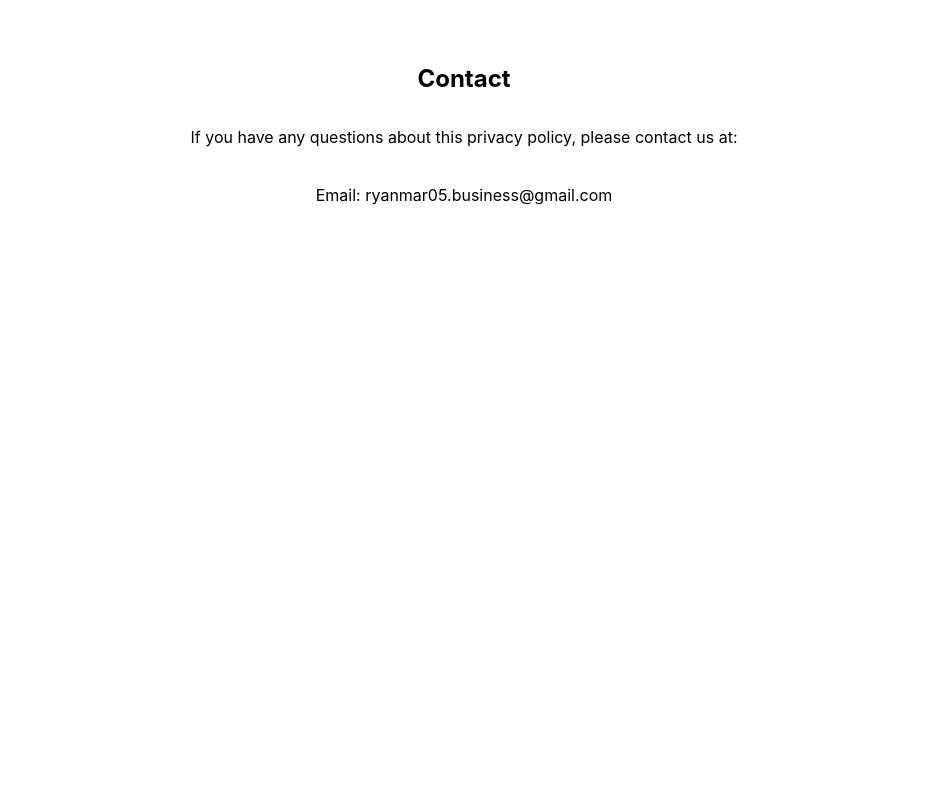
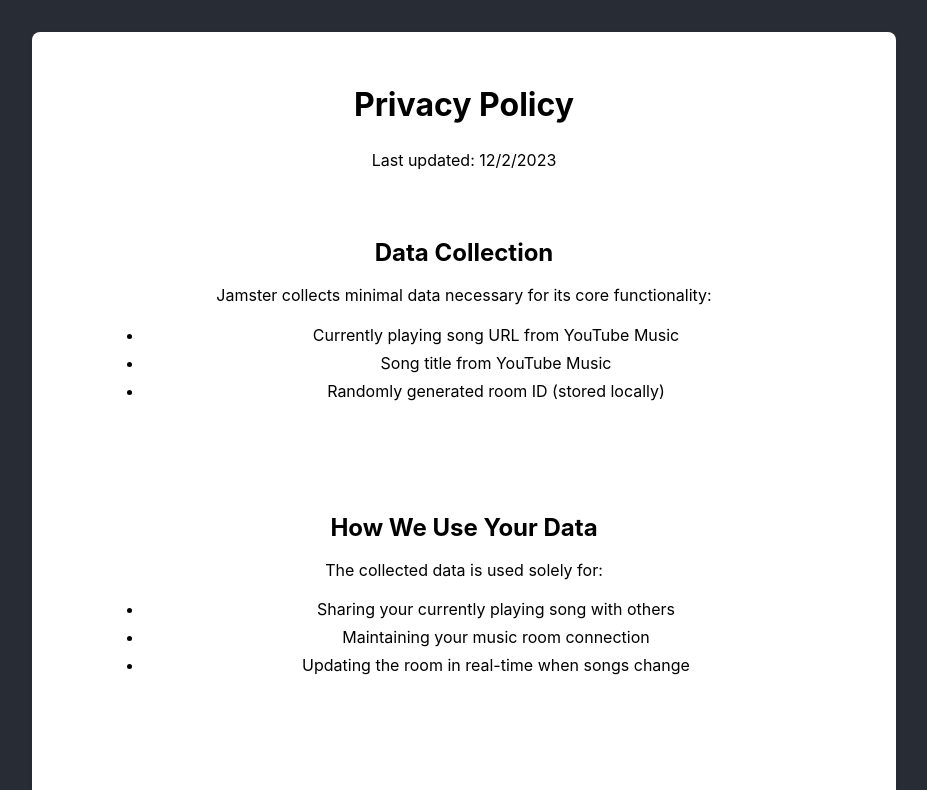
Before and after one commit to seika5/jamster-react-app, a React (Create React App) app in the folder jamster/: page /privacy in a window 1280 px wide. Shown: the top 790 px of the page, without its empty margins (176-1103 px from the left). Built offline with nearby package versions, Linux system fonts and the light colour scheme.

Commit message:
Update App.css

```diff
--- a/jamster/src/App.css
+++ b/jamster/src/App.css
@@ -1,10 +1,10 @@
 .App {
   text-align: center;
-  height: 100vh;
+  min-height: 100vh;
   background-color: #282c34;
   color: white;
   position: relative;
-  overflow: hidden;
+  overflow-y: auto;
 }
 
 .App::before {
@@ -148,12 +148,15 @@
 
 .privacy-container {
     max-width: 800px;
-    margin: 0 auto;
+    margin: 2rem auto;
     padding: 2rem;
     color: #000;
     background-color: #fff;
     border-radius: 8px;
     box-shadow: 0 2px 4px rgba(0, 0, 0, 0.1);
+    min-height: calc(100vh - 4rem);
+    position: relative;
+    z-index: 1;
 }
 
 .privacy-container h1 {
@@ -170,7 +173,10 @@
 
 .privacy-container section {
     margin-bottom: 2rem;
+    padding: 1rem;
     background-color: #fff;
+    position: relative;
+    display: block;
 }
 
 .privacy-container ul {
```
